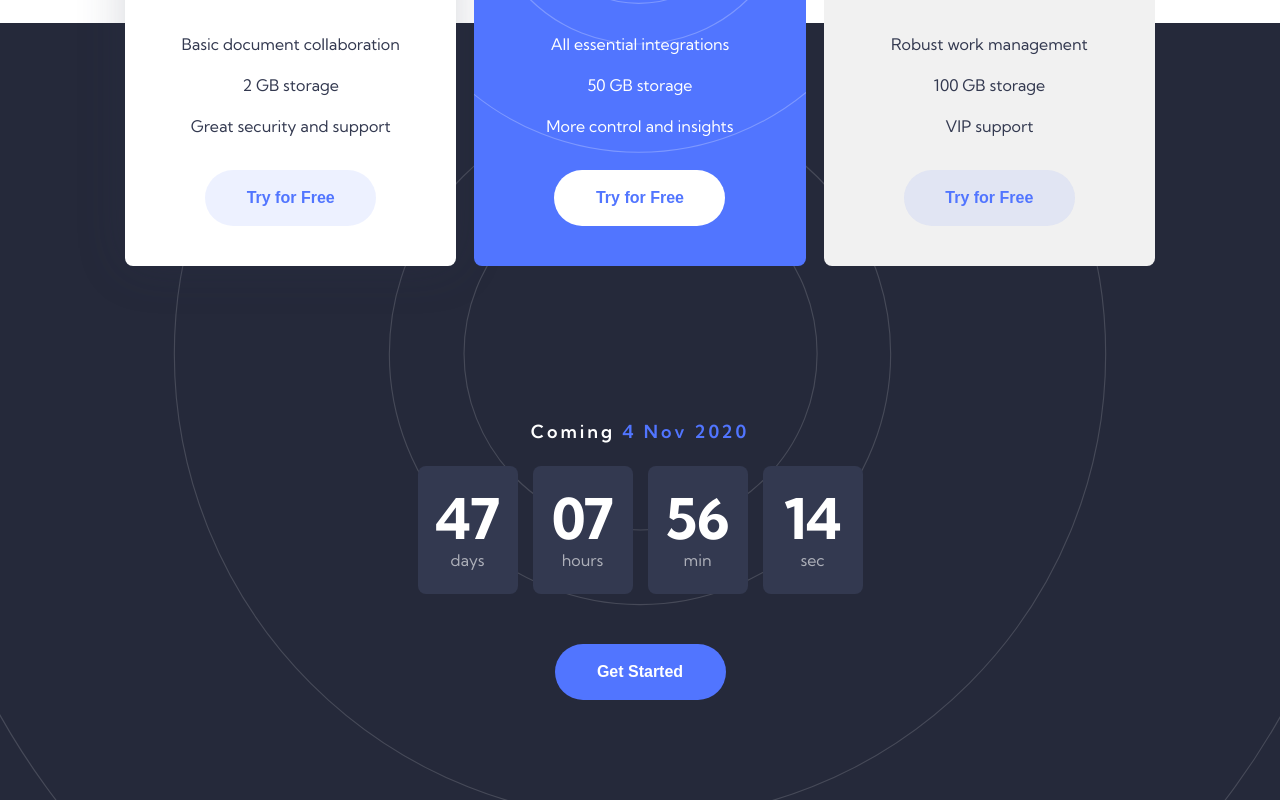
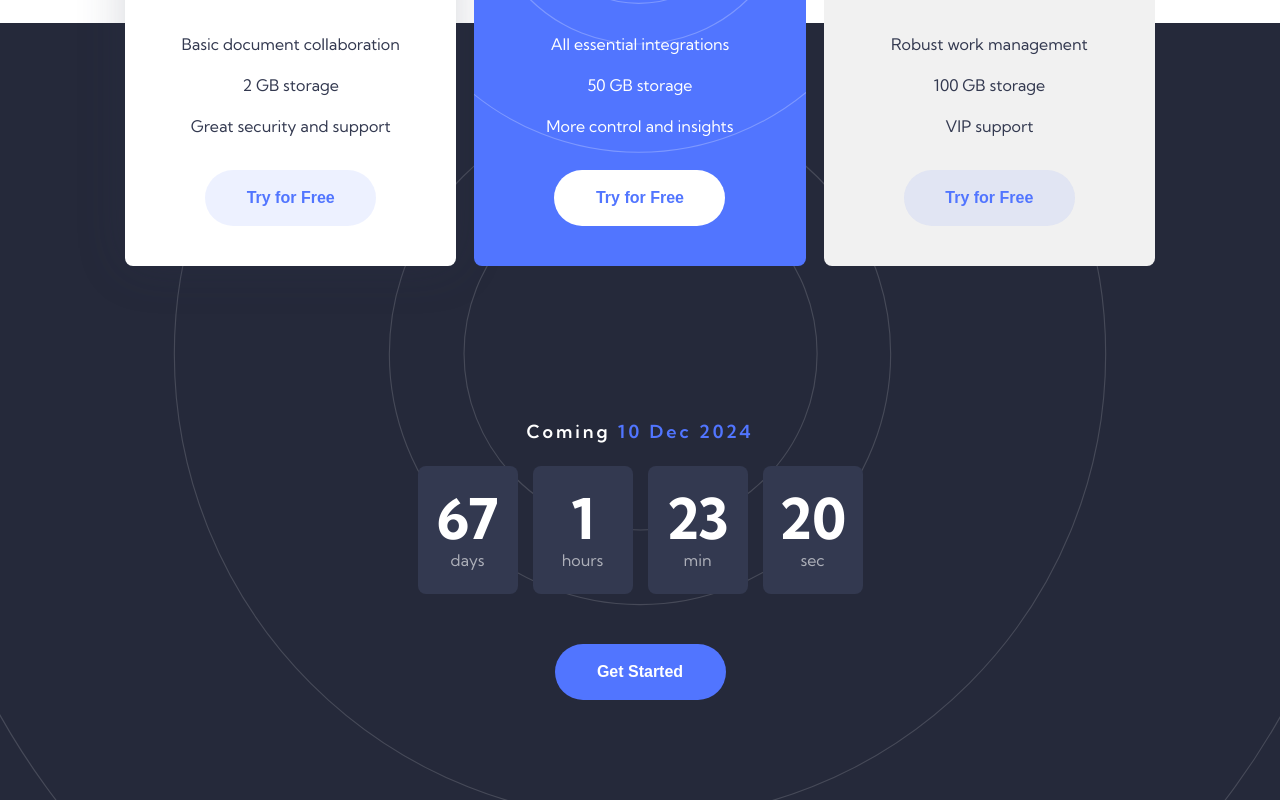
Before and after one commit to lasha-abuladze/officelite-coming-soon-site-, a website: page index.html in a window 1280 px wide. Shown: the part 993-1793 px from the top of the page. Drawn offline with Linux system fonts and the light colour scheme.

Commit message:
add countdown timer

```diff
--- a/index.html
+++ b/index.html
@@ -105,27 +105,27 @@
 
             <div class="coming__soon">
 
-                <p>Coming <span>4 Nov 2020</span></p>
+                <p>Coming <span>10 Dec 2024</span></p>
 
                 <div class="time__left">
 
                     <div class="days">
-                        <strong>47</strong>
+                        <strong class="days--left">47</strong>
                         <span>days</span>
                     </div>
 
                     <div class="hours">
-                        <strong>07</strong>
+                        <strong class="hours--left">07</strong>
                         <span>hours</span>
                     </div>
 
                     <div class="minits">
-                        <strong>56</strong>
+                        <strong class="min--left">56</strong>
                         <span>min</span>
                     </div>
 
                     <div class="seconds">
-                        <strong>14</strong>
+                        <strong class="sec--left">14</strong>
                         <span>sec</span>
                     </div>
 
--- a/script.js
+++ b/script.js
@@ -18,7 +18,15 @@ const errorSvgArr = document.querySelectorAll(`.error-svg`);
 
 
 
-freePlan.checked = true;
+//// timer elements
+
+const daysLeft = document.querySelector(`.days--left`);
+const hoursLeft = document.querySelector(`.hours--left`);
+const minLeft = document.querySelector(`.min--left`);
+const secLeft = document.querySelector(`.sec--left`);
+
+
+
 
 
 
@@ -26,8 +34,9 @@ btn?.addEventListener(`click`, () => {
     window.open("./secondpage.html", "_blank");
 })
 
+// freePlan?.checked = true;
 
-dropDownDiv.addEventListener(`click`, () => {
+dropDownDiv?.addEventListener(`click`, () => {
 
     dropdownPlans?.classList.toggle(`display-none`);
     arrowSVG.classList.toggle(`rotate`);
@@ -51,7 +60,7 @@ dropDownDiv.addEventListener(`click`, () => {
 
 
 
-submitBtn.addEventListener(`click`, (e) => {
+submitBtn?.addEventListener(`click`, (e) => {
     e.preventDefault();
 
     inputs.forEach((el,i) => {
@@ -64,3 +73,28 @@ submitBtn.addEventListener(`click`, (e) => {
         }
     })
 })
+
+
+
+
+
+
+///////
+
+
+setInterval(() => {
+    const currentDate = new Date();
+    const comingDate = new Date('2024-12-10');
+    const diffInTime = comingDate - currentDate;
+
+    const currsecond = String(Math.trunc(diffInTime / 1000) % 60).padStart(2,0);
+    const currMin = String(Math.trunc(Math.trunc(diffInTime / 1000) / 60) % 60).padStart(2,0);
+
+    console.log(currentDate.getHours())
+
+    secLeft.textContent = currsecond;
+    minLeft.textContent = currMin;
+    hoursLeft.textContent = `${24 - (currentDate.getHours() + 1)}`
+    daysLeft.textContent = `${Math.trunc(diffInTime / (1000 * 60 * 60 * 24)) - 1}`
+
+}, 1000);
--- a/style.sass
+++ /dev/null
@@ -1,2 +0,0 @@
-body {
-  background-color: #050505; }
```
